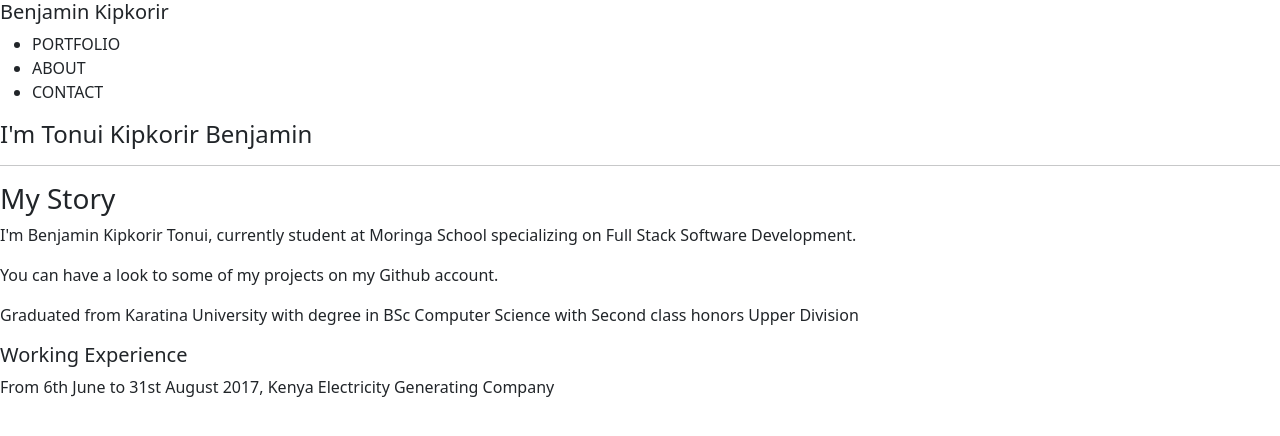
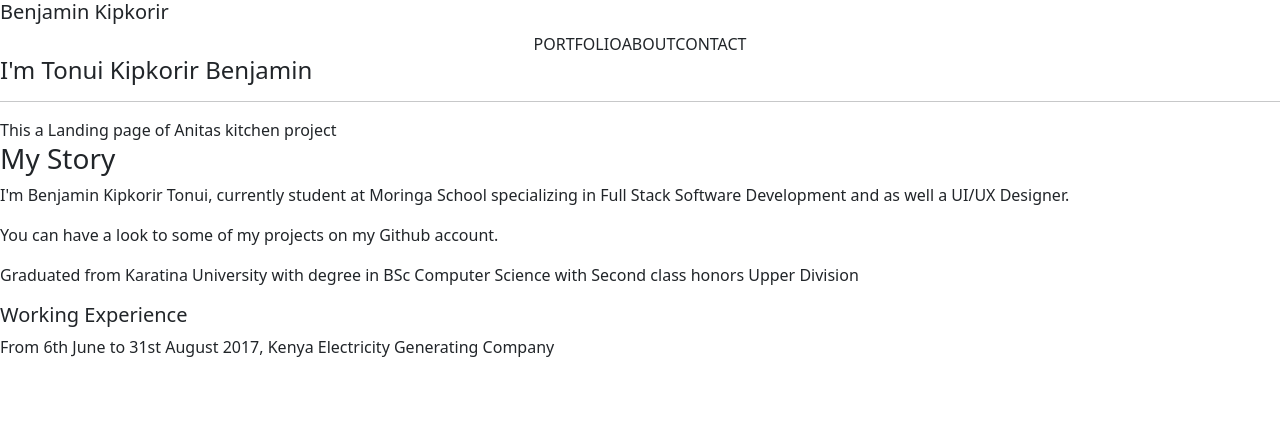
Before and after one commit to Kipkorir2017/Portfolioproject, a plain HTML site: page index.html in a window 1280 px wide. Drawn offline with nearby package versions, Linux system fonts and the light colour scheme.

Commit message:
add some text to the index.html, readme file and licence file

```diff
--- a/index.html
+++ b/index.html
@@ -12,7 +12,7 @@
     <!-- navigation bar -->
     <h5>Benjamin Kipkorir</h5>
     <div>
-        <ul>
+        <ul class="nav justify-content-center">
             <li>PORTFOLIO</li>
             <li>ABOUT</li>
             <li>CONTACT</li>
@@ -28,7 +28,7 @@
         <!-- main container -->
         <div></div>
         <!-- projects -->
-        <div></div>
+        <div>This a Landing page of Anitas kitchen project</div>
         <div></div>
         <!-- main container -->
         <div></div>
@@ -39,7 +39,7 @@
     <!-- about section -->
     <div>
         <h3>My Story</h3>
-        <p>I'm Benjamin Kipkorir Tonui, currently student at Moringa School specializing on Full Stack Software Development.</p>
+        <p>I'm Benjamin Kipkorir Tonui, currently student at Moringa School specializing in Full Stack Software Development and as well a UI/UX Designer.</p>
         <p>You can have a look to some of my projects on my Github account.</p>
         <p>Graduated from Karatina University with degree in BSc Computer Science with Second class honors Upper Division</p>
         <h5>Working Experience</h5>
```
Also changed, not shown: 2 other files.
